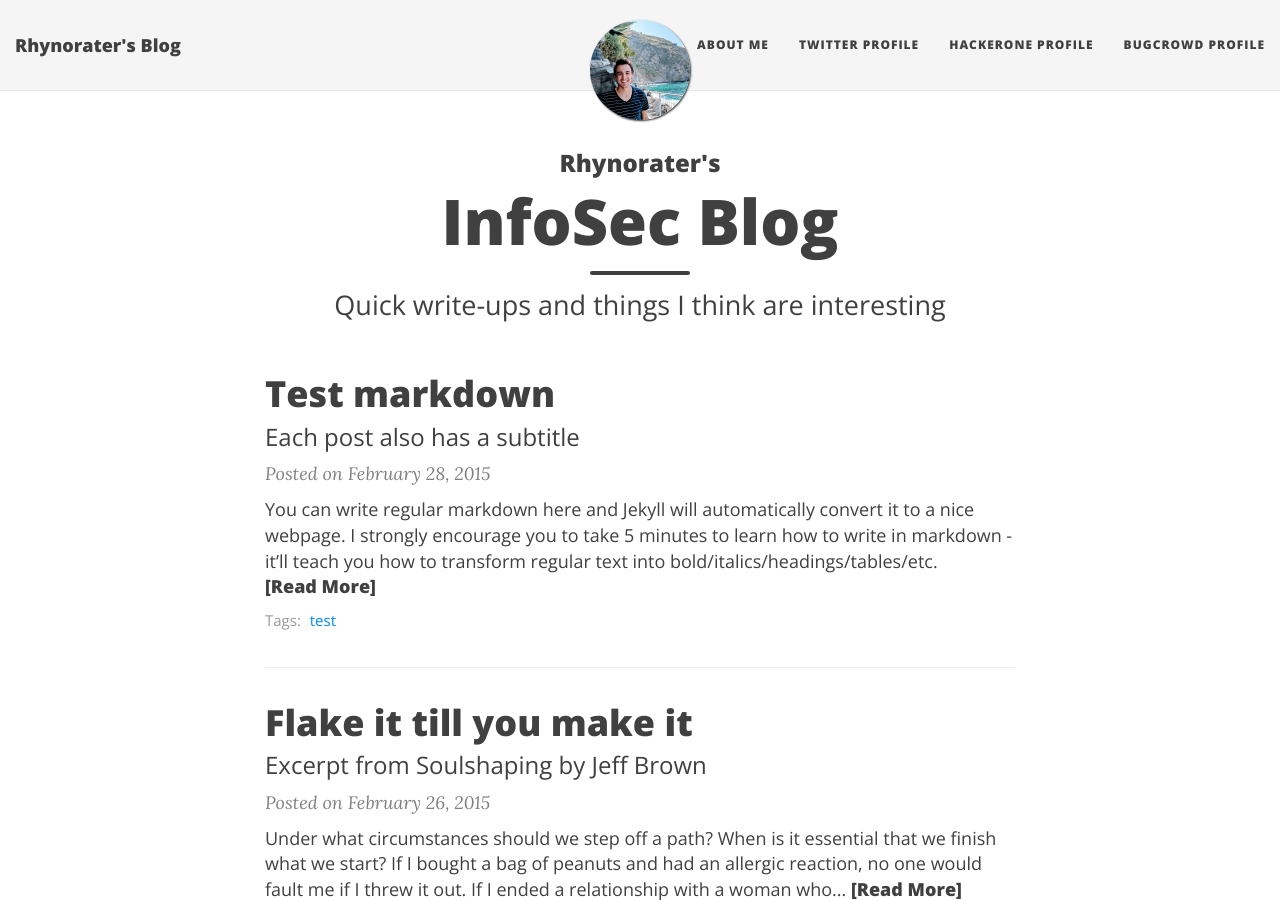
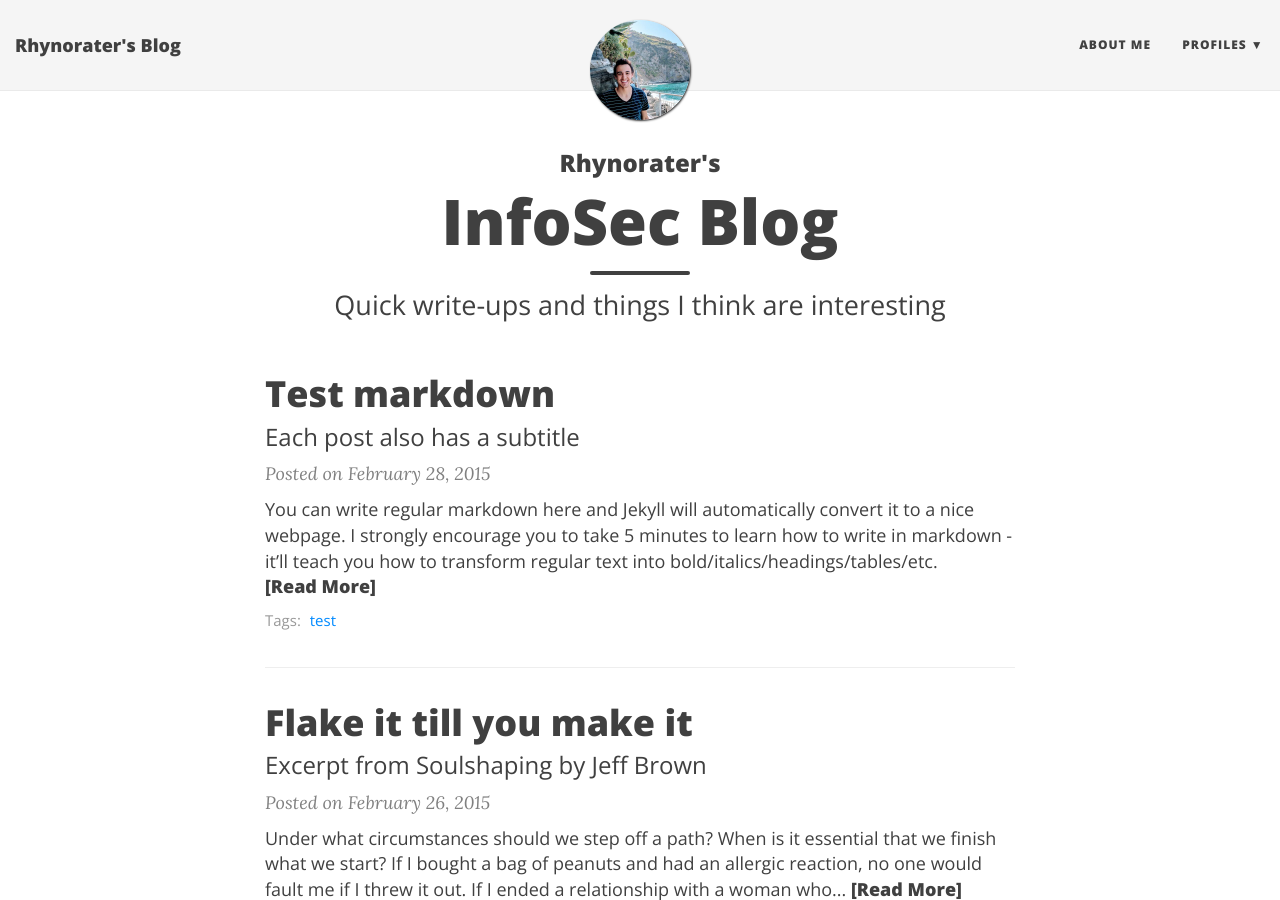
Before and after one commit to Rhynorater/rhynorater.github.io, a Jekyll site: the page built from index.html, in a window 1280 px wide and 900 px high. Built offline with Jekyll 4.4.1, drawn with Linux system fonts in a browser that asks for light colours; nearby versions of some CDN libraries; the list of posts is cut into pages by our own code; some of the changed lines change nothing that is shown.

Commit message:
fixing config

```diff
--- a/_config.yml
+++ b/_config.yml
@@ -28,9 +28,10 @@ navbar-links:
   #   - Beautiful Jekyll: "http://deanattali.com/beautiful-jekyll/"
   #   - Learn markdown: "http://www.markdowntutorial.com/"
   #   - GitHub Pages: "https://pages.github.com/"
-  Twitter Profile: "https://twitter.com/rhynorater"
-  HackerOne Profile: "https://hackerone.com/rhynorater"
-  BugCrowd Profile: "https://bugcrowd.com/rhynorater"
+  Profiles:
+      - Twitter Profile: "https://twitter.com/rhynorater"
+      - HackerOne Profile: "https://hackerone.com/rhynorater"
+      - BugCrowd Profile: "https://bugcrowd.com/rhynorater"
 
 # Image to show in the navigation bar - image must be a square (width = height)
 # Remove this parameter if you don't want an image in the navbar
```
